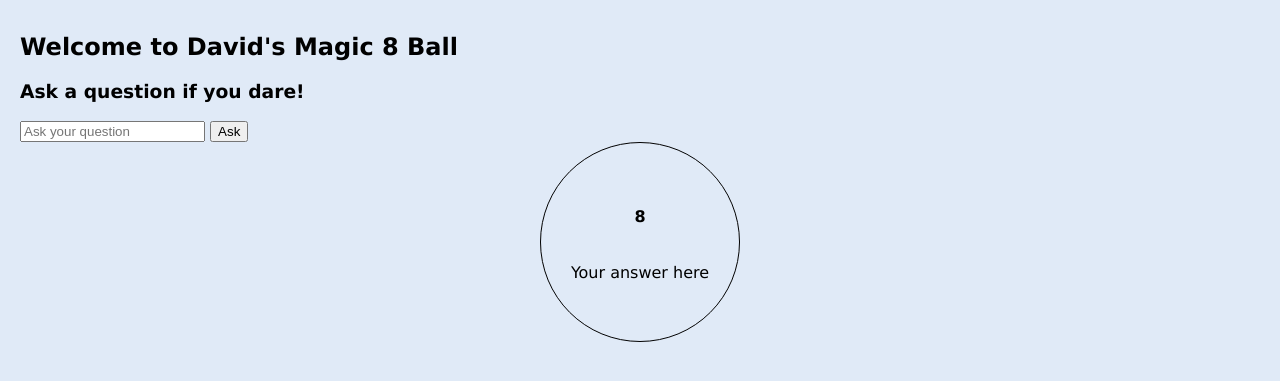
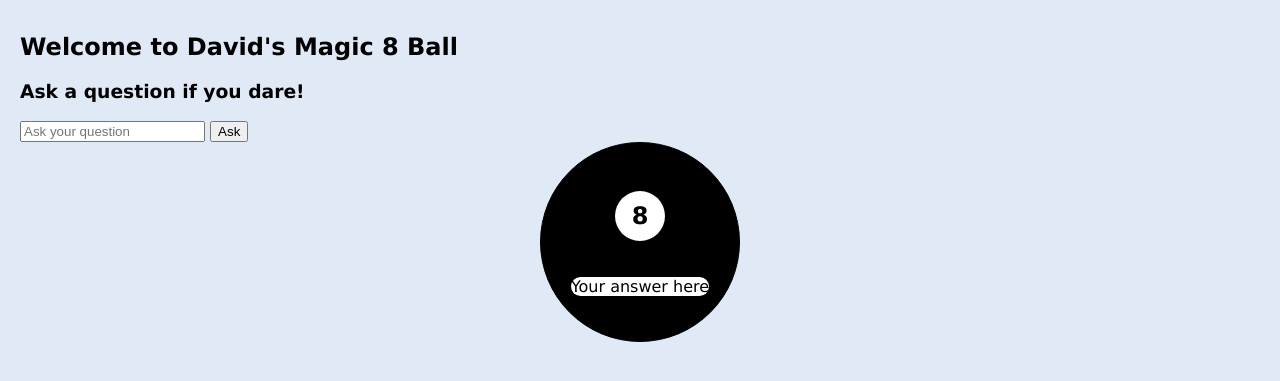
Before and after one commit to Rigby-David/magic-8-ball, a plain HTML site: page index.html in a window 1280 px wide. Shown: the part 87-468 px from the top of the page. Drawn offline with Linux system fonts and the light colour scheme.

Commit message:
made 8 ball look ok, imported DOM elements

```diff
--- a/app.js
+++ b/app.js
@@ -1,7 +1,13 @@
 /* Imports */
 
 /* Get DOM Elements */
+const questionInput = document.getElementById('question-input');
+const questionButton = document.getElementById('question-button');
+const answerOutput = document.getElementById('answer-output');
 
+console.log('questionInput', questionInput);
+console.log('questionButton', questionButton);
+console.log('answerOutput', answerOutput);
 /* State */
 
 /* Events */
--- a/index.html
+++ b/index.html
@@ -37,16 +37,16 @@
                 <h3>Ask a question if you dare!</h3>
             </div>
         </section>
-        <section>
+        <section class="question">
             <div>
-                <input placeholder="Ask your question"/>
-                <button>Ask</button>
+                <input id="question-input" placeholder="Ask your question"/>
+                <button id="question-button">Ask</button>
             </div>
         </section>
         <section class="answer">
             <div class="ball">
-                <h4>8</h4>
-                <p>Your answer here</p>
+                <h1>8</h1>
+                <p id="answer-output" class="answer-output">Your answer here</p>
             </div>
         </section>
     </main>
--- a/styles/global.css
+++ b/styles/global.css
@@ -48,4 +48,21 @@ main {
     width: 200px;
     border: 1px solid black;
     border-radius: 100px;
+    background-color: black;
 }
+
+.ball h1 {
+    display: flex;
+    justify-content: center;
+    align-items: center;
+    height: 50px;
+    width: 50px;
+    color: black;
+    background-color: white;
+    border-radius: 50px;
+}
+
+.answer-output {
+    background-color: white;
+    border-radius: 10px;
+}
```
